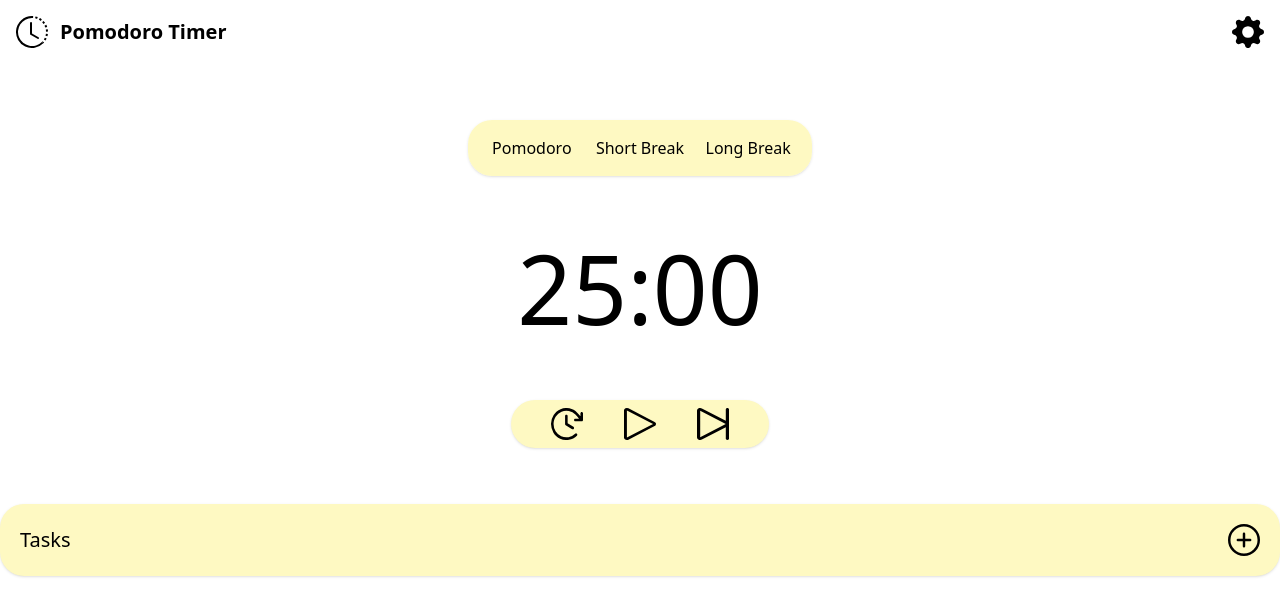
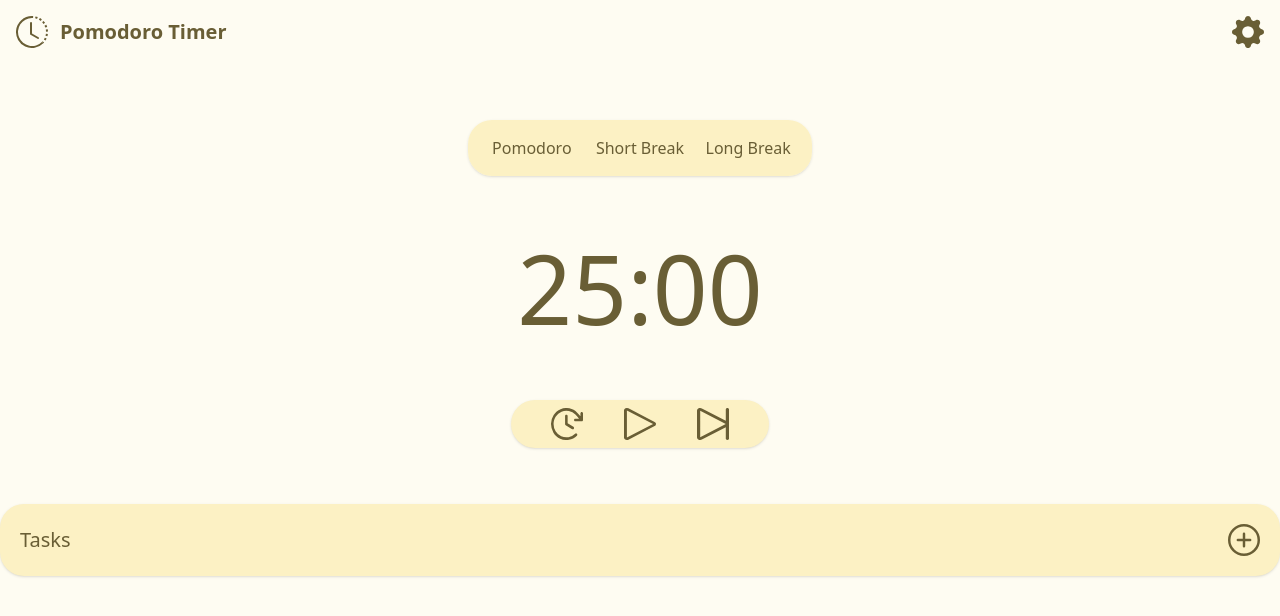
Before and after one commit to jstevenfm/PomodoroTimer-React-Tailwind, a React (Vite) app: page / in a window 1280 px wide. Shown: the top 616 px of the page. Built offline with nearby package versions, Linux system fonts and the light colour scheme.

Commit message:
feat: enhance styling and state management by applying dynamic classes based on currentStatus across components

```diff
--- a/src/App.jsx
+++ b/src/App.jsx
@@ -1,23 +1,47 @@
-import { useState } from 'react'
+import { useEffect, useState } from "react";
 
-import { status } from '../src/assets/constants.js'
+import { status } from "../src/assets/constants.js";
 
-import Header from "./assets/components/sections/header/Header"
-import TasksContainer from "./assets/components/sections/task/TasksContainer"
-import TimerContainer from "./assets/components/sections/timer/TimerContainer"
+import Header from "./assets/components/sections/header/Header";
+import TasksContainer from "./assets/components/sections/task/TasksContainer";
+import TimerContainer from "./assets/components/sections/timer/TimerContainer";
 
 function App() {
   const [currentStatus, setCurrentStatus] = useState(status[0].id);
+
+  useEffect(() => {
+    if (currentStatus === status[0].id) {
+      document.body.classList.add("bg-golden-sand-50", "text-golden-sand-900");
+    }
+    if (currentStatus === status[1].id) {
+      document.body.classList.add("bg-ziggurat-50", "text-ziggurat-900");
+    }
+    if (currentStatus === status[2].id) {
+      document.body.classList.add("bg-cruise-50", "text-cruise-900");
+    }
+
+    return () => {
+      document.body.classList.remove(
+        "bg-golden-sand-50",
+        "text-golden-sand-900"
+      );
+      document.body.classList.remove("bg-ziggurat-50", "text-ziggurat-900");
+      document.body.classList.remove("bg-cruise-50", "text-cruise-900");
+    };
+  }, [currentStatus]);
 
   return (
     <>
       <Header />
       <main className="flex flex-col">
-        <TimerContainer currentStatus={currentStatus} setCurrentStatus={setCurrentStatus} />
-        <TasksContainer />
+        <TimerContainer
+          currentStatus={currentStatus}
+          setCurrentStatus={setCurrentStatus}
+        />
+        <TasksContainer currentStatus={currentStatus} />
       </main>
     </>
-  )
+  );
 }
 
-export default App
+export default App;
--- a/src/assets/components/sections/task/InputNewTask.jsx
+++ b/src/assets/components/sections/task/InputNewTask.jsx
@@ -1,7 +1,14 @@
 import IconAcceptTask from "../../icons/IconAcceptTask"
 import IconCancelTask from "../../icons/IconCancelTask"
 
-const InputNewTask = ({ setTasks, className, setShowInputNewTask }) => {
+const InputNewTask = ({ currentStatus, setTasks, className, setShowInputNewTask }) => {
+
+  const stylesComponent =
+    currentStatus === "pomodoro"
+      ? "bg-golden-sand-400"
+      : currentStatus === "short-break"
+      ? "bg-ziggurat-400"
+      : "bg-cruise-400"
 
   const addNewTask = (e) => {
     e.preventDefault();
@@ -21,7 +28,7 @@ const InputNewTask = ({ setTasks, className, setShowInputNewTask }) => {
   };
 
   return (
-    <form onSubmit={addNewTask} className={`flex justify-between items-center bg-yellow-300 mt-5 rounded-xl p-4 gap-4 ${className}`}>
+    <form onSubmit={addNewTask} className={`flex justify-between items-center mt-5 rounded-xl p-4 gap-4 ${className} ${stylesComponent}`}>
       <input type="text" name="title" className="flex-2/3" />
         <button title="Accept New Task" className="hover:scale-105 cursor-pointer" type="submit" >
           <IconAcceptTask />
--- a/src/assets/components/sections/task/TasksContainer.jsx
+++ b/src/assets/components/sections/task/TasksContainer.jsx
@@ -3,11 +3,18 @@ import { useEffect, useState } from "react"
 import TasksHeader from "./TasksHeader"
 import TasksList from "./TasksList"
 
-const TasksContainer = () => {
+const TasksContainer = ({ currentStatus }) => {
   const [tasks, setTasks] = useState(() => {
     const savedTasks = localStorage.getItem("tasks")
     return savedTasks ? JSON.parse(savedTasks) : []
   })
+
+  const stylesComponent =
+    currentStatus === "pomodoro"
+      ? "bg-golden-sand-200"
+      : currentStatus === "short-break"
+      ? "bg-ziggurat-200"
+      : "bg-cruise-200"
 
   useEffect(() => {
     localStorage.setItem('tasks', JSON.stringify(tasks))
@@ -22,9 +29,9 @@ const TasksContainer = () => {
   }, [tasks])
 
   return (
-    <section className="p-5 rounded-3xl bg-yellow-100 shadow-sm">
-      <TasksHeader setTasks={setTasks} />
-      <TasksList tasks={tasks} setTasks={setTasks} />
+    <section className={`p-5 rounded-3xl shadow-sm ${stylesComponent}`}>
+      <TasksHeader setTasks={setTasks} currentStatus={currentStatus} />
+      <TasksList currentStatus={currentStatus} tasks={tasks} setTasks={setTasks} />
     </section>
   )
 }
--- a/src/assets/components/sections/task/TasksHeader.jsx
+++ b/src/assets/components/sections/task/TasksHeader.jsx
@@ -4,7 +4,7 @@ import InputNewTask from "./InputNewTask";
 
 import IconAddTask from '../../icons/IconAddTask'
 
-const TasksHeader = ({ setTasks }) => {
+const TasksHeader = ({ setTasks, currentStatus }) => {
   const [showInputNewTask, setShowInputNewTask] = useState(false)
 
   const toggleInputNewTask = () => {
@@ -19,7 +19,7 @@ const TasksHeader = ({ setTasks }) => {
           <IconAddTask />
         </button>
       </header>
-      <InputNewTask setTasks={setTasks} setShowInputNewTask={setShowInputNewTask} className={showInputNewTask ? '' : 'hidden'} />
+      <InputNewTask currentStatus={currentStatus} setTasks={setTasks} setShowInputNewTask={setShowInputNewTask} className={showInputNewTask ? '' : 'hidden'} />
     </>
   );
 };
--- a/src/assets/components/sections/task/TasksList.jsx
+++ b/src/assets/components/sections/task/TasksList.jsx
@@ -1,6 +1,6 @@
 import TaskListItem from "../../ui/TaskListItem";
 
-const TasksList = ({ tasks, setTasks }) => {
+const TasksList = ({ currentStatus, tasks, setTasks }) => {
   const handleCompleteTask = (id) => {
     setTasks(
       tasks.map((task) =>
@@ -23,6 +23,7 @@ const TasksList = ({ tasks, setTasks }) => {
           completed={task.completed}
           onClickCheckbox={() => handleCompleteTask(task.id)}
           onClickDeleteBtn={() => deleteTask(task.id)}
+          currentStatus={currentStatus}
         ></TaskListItem>
       ))}
     </ul>
--- a/src/assets/components/sections/timer/TimerContainer.jsx
+++ b/src/assets/components/sections/timer/TimerContainer.jsx
@@ -1,19 +1,24 @@
 import { useState } from "react";
 
-import { status } from '../../../constants.js'
+import { status } from "../../../constants.js";
 
 import TimerStatus from "./TimerStatus";
 import TimerCounter from "./TimerCounter";
 import TimerControls from "./TimerControls";
 
 const TimerContainer = ({ currentStatus, setCurrentStatus }) => {
-
   const [timer, setTimer] = useState(status[0].timer);
   const [isActive, setIsActive] = useState(false);
 
   return (
     <section className="flex flex-col items-center justify-center my-14 mx-auto">
-      <TimerStatus setTimer={setTimer} status={status} setCurrentStatus={setCurrentStatus} setIsActive={setIsActive} />
+      <TimerStatus
+        setTimer={setTimer}
+        status={status}
+        currentStatus={currentStatus}
+        setCurrentStatus={setCurrentStatus}
+        setIsActive={setIsActive}
+      />
       <TimerCounter minutes={timer.minutes} seconds={timer.seconds} />
       <TimerControls
         setTimer={setTimer}
--- a/src/assets/components/sections/timer/TimerControls.jsx
+++ b/src/assets/components/sections/timer/TimerControls.jsx
@@ -116,8 +116,15 @@ const TimerControls = ({
     }
   };
 
+  const stylesComponent =
+    currentStatus === "pomodoro"
+      ? "bg-golden-sand-200"
+      : currentStatus === "short-break"
+      ? "bg-ziggurat-200"
+      : "bg-cruise-200"
+
   return (
-    <div className="py-2 px-5 w-3/4 max-w-72 grid grid-cols-3 justify-items-center bg-yellow-100 rounded-3xl shadow-sm">
+    <div className={`py-2 px-5 w-3/4 max-w-72 grid grid-cols-3 justify-items-center rounded-3xl shadow-sm ${stylesComponent}`}>
       {controls.map((control) => (
         <BtnTimerControls
           key={control.title}
--- a/src/assets/components/sections/timer/TimerStatus.jsx
+++ b/src/assets/components/sections/timer/TimerStatus.jsx
@@ -1,34 +1,52 @@
-import ButtonRadioStatus from "../../ui/BtnRadioStatus"
+import ButtonRadioStatus from "../../ui/BtnRadioStatus";
 
-const TimerStatus = ({ setTimer, status, setCurrentStatus, setIsActive }) => {
+const TimerStatus = ({
+  setTimer,
+  status,
+  currentStatus,
+  setCurrentStatus,
+  setIsActive,
+}) => {
+  const stylesComponent =
+    currentStatus === "pomodoro"
+      ? "bg-golden-sand-200"
+      : currentStatus === "short-break"
+      ? "bg-ziggurat-200"
+      : "bg-cruise-200"
 
   const handleStatus = (id) => {
     switch (id) {
-      case 'pomodoro':
-        setTimer(status[0].timer)
-        setCurrentStatus(status[0].id)
-        setIsActive(false)
-        break
-      case 'short-break':
-        setTimer(status[1].timer)
-        setCurrentStatus(status[1].id)
-        setIsActive(false)
-        break
-      case 'long-break':
-        setTimer(status[2].timer)
-        setCurrentStatus(status[2].id)
-        setIsActive(false)
-        break
+      case "pomodoro":
+        setTimer(status[0].timer);
+        setCurrentStatus(status[0].id);
+        setIsActive(false);
+        break;
+      case "short-break":
+        setTimer(status[1].timer);
+        setCurrentStatus(status[1].id);
+        setIsActive(false);
+        break;
+      case "long-break":
+        setTimer(status[2].timer);
+        setCurrentStatus(status[2].id);
+        setIsActive(false);
+        break;
     }
-  }
+  };
 
   return (
-    <fieldset className="w-full grid grid-cols-3 rounded-3xl py-4 px-2.5 shadow-sm bg-yellow-100">
-      {status.map( item => (
-        <ButtonRadioStatus key={item.id} id={item.id} text={item.text} onClick={() => handleStatus(item.id)} defaultChecked={item.defaultChecked}/>
+    <fieldset className={`w-full grid grid-cols-3 rounded-3xl py-4 px-2.5 shadow-sm ${stylesComponent}`}>
+      {status.map((item) => (
+        <ButtonRadioStatus
+          key={item.id}
+          id={item.id}
+          text={item.text}
+          onClick={() => handleStatus(item.id)}
+          defaultChecked={item.defaultChecked}
+        />
       ))}
     </fieldset>
-  )
-}
+  );
+};
 
-export default TimerStatus
+export default TimerStatus;
--- a/src/assets/components/ui/TaskListItem.jsx
+++ b/src/assets/components/ui/TaskListItem.jsx
@@ -1,16 +1,42 @@
-import IconTrash from '../icons/IconTrash'
+import IconTrash from "../icons/IconTrash";
 
-const TaskListItem = ({ taskId, taskTitle, completed, onClickCheckbox, onClickDeleteBtn }) => {
+const TaskListItem = ({
+  currentStatus,
+  taskId,
+  taskTitle,
+  completed,
+  onClickCheckbox,
+  onClickDeleteBtn,
+}) => {
+
+  const stylesComponent =
+    currentStatus === "pomodoro"
+      ? "bg-golden-sand-400"
+      : currentStatus === "short-break"
+      ? "bg-ziggurat-400"
+      : "bg-cruise-400"
+
   return (
+    <li className={`flex justify-between mt-5 rounded-xl gap-3 p-5 ${stylesComponent}`}>
+      <input
+        type="checkbox"
+        checked={completed}
+        id={taskTitle}
+        name={taskTitle}
+        onChange={onClickCheckbox}
+        className="cursor-pointer"
+      />
+      <label htmlFor={taskTitle} id={taskId} className=" flex-1/2">
+        {taskTitle}
+      </label>
+      <button
+        onClick={onClickDeleteBtn}
+        className="cursor-pointer hover:scale-110"
+      >
+        <IconTrash />
+      </button>
+    </li>
+  );
+};
 
-        <li className="flex justify-between mt-5 bg-yellow-300 rounded-xl gap-3 p-3">
-          <input type="checkbox" checked={completed} id={taskTitle} name={taskTitle} onChange={onClickCheckbox} className="cursor-pointer" />
-          <label htmlFor={taskTitle} id={taskId} className=" flex-1/2">{taskTitle}</label>
-          <button onClick={onClickDeleteBtn} className="cursor-pointer hover:scale-110">
-            <IconTrash />
-          </button>
-        </li>
-  )
-}
-
-export default TaskListItem
+export default TaskListItem;
--- a/src/index.css
+++ b/src/index.css
@@ -39,7 +39,3 @@
 * {
   @apply transition-all
 }
-
-body.pomodoro {
-  @apply bg-yellow-50
-}
```
